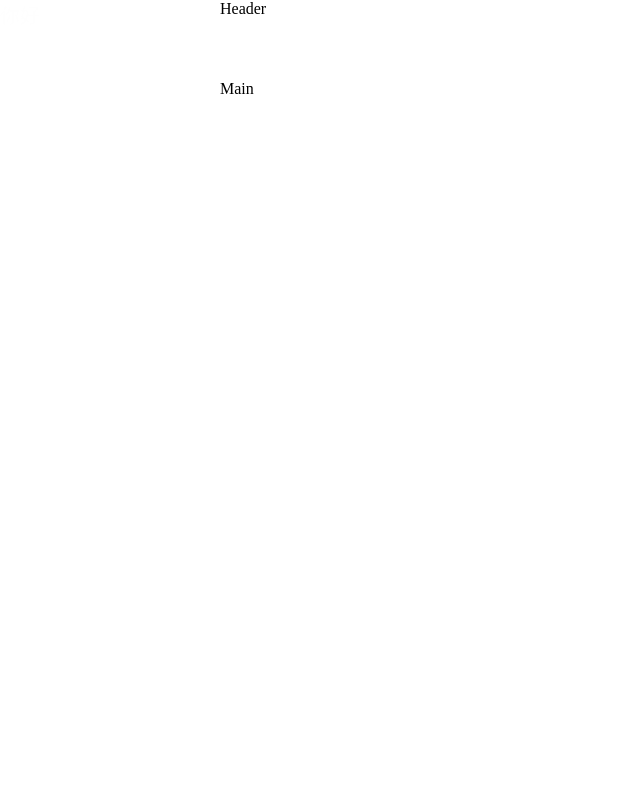
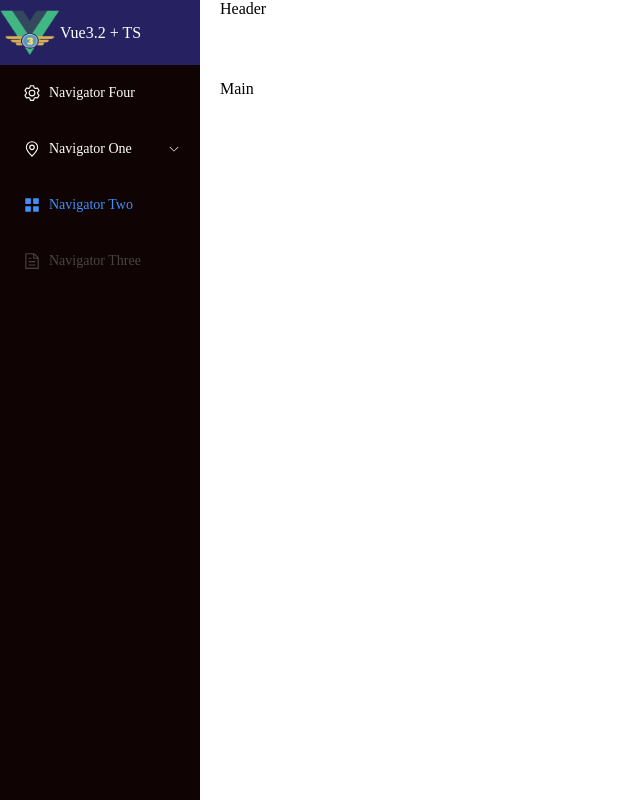
Before and after one commit to DingXY-sir/Public-Vue-Temp, a Vue app: page / in a window 1280 px wide. Shown: the whole page, without its empty margins (0-640 px from the left). Built offline with nearby package versions, Linux system fonts and the light colour scheme.

Commit message:
配置404页面

```diff
--- a/package.json
+++ b/package.json
@@ -10,7 +10,8 @@
   "dependencies": {
     "element-plus": "^2.1.7",
     "vue": "^3.2.25",
-    "vue-router": "4"
+    "vue-router": "4",
+    "vuex": "^4.0.2"
   },
   "devDependencies": {
     "@types/node": "^17.0.23",
--- a/src/components.d.ts
+++ b/src/components.d.ts
@@ -7,7 +7,11 @@ declare module 'vue' {
     ElAside: typeof import('element-plus/es')['ElAside']
     ElContainer: typeof import('element-plus/es')['ElContainer']
     ElHeader: typeof import('element-plus/es')['ElHeader']
+    ElIcon: typeof import('element-plus/es')['ElIcon']
     ElMain: typeof import('element-plus/es')['ElMain']
+    ElMenu: typeof import('element-plus/es')['ElMenu']
+    ElMenuItem: typeof import('element-plus/es')['ElMenuItem']
+    ElSubMenu: typeof import('element-plus/es')['ElSubMenu']
     HelloWorld: typeof import('./components/HelloWorld.vue')['default']
   }
 }
--- a/src/main.ts
+++ b/src/main.ts
@@ -1,8 +1,10 @@
 import { createApp } from 'vue'
 import App from './App.vue'
 import router from "./router/index"
+import store from "./store/index"
 import './styles/reset.scss'
 
 const app = createApp(App)
 app.use(router)
+app.use(store)
 app.mount('#app')
--- a/src/router/index.ts
+++ b/src/router/index.ts
@@ -1,15 +1,8 @@
-import { createRouter, createWebHashHistory, RouteRecordRaw } from "vue-router"
-
-const routes: Array<RouteRecordRaw> = [
-  {
-    path: "/",
-    name: "Layout",
-    component:() => import('@/view/layout/layout.vue')
-  }
-]
+import { createRouter, createWebHistory } from "vue-router"
+import routes from "./routes"
 
 const router = createRouter({
-  history: createWebHashHistory(),
+  history: createWebHistory(),
   routes
 })
 
--- /dev/null
+++ b/src/router/routes.ts
@@ -0,0 +1,17 @@
+import { RouteRecordRaw } from "vue-router";
+
+const routes: Array<RouteRecordRaw> = [
+  {
+    path: "/",
+    name: "Layout",
+    component:() => import('@/view/layout/layout.vue')
+  },
+  {
+    path: "/:pathMatch(.*)*",
+    name: "404",
+    component:() => import("@/view/404/404.vue")
+  }
+
+]
+
+export default routes
--- /dev/null
+++ b/src/store/index.ts
@@ -0,0 +1,15 @@
+
+import { createStore } from 'vuex'
+
+const store = createStore({
+  state() {
+    return {
+
+    }
+  },
+  mutations: {
+
+  }
+})
+
+export default store
--- a/src/styles/global_color.scss
+++ b/src/styles/global_color.scss
@@ -1,7 +1,7 @@
 // 全局默认颜色
 
 // menu-color
-$menuBg: #001529;
+$menuBg: #262262;
 $menuLogo: #002140;
 $menuActive: #4091f7;
 $menuColor: rgba(254, 254, 254, 0.65);
--- /dev/null
+++ b/src/view/404/404.vue
@@ -0,0 +1,10 @@
+<template>
+  <div class="not-found-container">
+    <h5>404未找到～</h5>
+  </div>
+</template>
+
+<script setup lang="ts">
+import { ref, reactive, computed, watch } from "vue";
+</script>
+<style lang="scss" scoped></style>
--- /dev/null
+++ b/src/view/layout/components/logo.vue
@@ -0,0 +1,24 @@
+<template>
+  <div class="logo-container">
+    <img src="@/assets/image/logo.png" alt="" />
+    <span>Vue3.2 + TS</span>
+  </div>
+</template>
+
+<script setup lang="ts">
+import { ref, reactive, computed, watch } from "vue";
+</script>
+<style lang="scss" scoped>
+.logo-container {
+  display: flex;
+  align-items: center;
+  padding: 10px 0;
+  img {
+    width: 60px;
+    height: 45px;
+  }
+  span {
+    color: $menuActiveColor;
+  }
+}
+</style>
--- a/src/view/layout/components/menu.vue
+++ b/src/view/layout/components/menu.vue
@@ -1,24 +1,37 @@
 <template>
+  <!-- <el-radio-group v-model="isCollapse" style="margin-bottom: 20px">
+    <el-radio-button :label="false">expand</el-radio-button>
+    <el-radio-button :label="true">collapse</el-radio-button>
+  </el-radio-group> -->
   <el-menu
     default-active="2"
     class="el-menu-vertical-demo"
     :collapse="isCollapse"
+    background-color="#0f0303"
+    text-color="#fff"
+    active-text-color="#4091f7"
+    router
+    collapse-transition
     @open="handleOpen"
     @close="handleClose"
   >
+    <el-menu-item index="4">
+      <el-icon><setting /></el-icon>
+      <template #title>Navigator Four</template>
+    </el-menu-item>
     <el-sub-menu index="1">
       <template #title>
         <el-icon><location /></el-icon>
         <span>Navigator One</span>
       </template>
-      <el-menu-item-group>
+      <!-- <el-menu-item-group>
         <template #title><span>Group One</span></template>
         <el-menu-item index="1-1">item one</el-menu-item>
         <el-menu-item index="1-2">item two</el-menu-item>
       </el-menu-item-group>
       <el-menu-item-group title="Group Two">
         <el-menu-item index="1-3">item three</el-menu-item>
-      </el-menu-item-group>
+      </el-menu-item-group> -->
       <el-sub-menu index="1-4">
         <template #title><span>item four</span></template>
         <el-menu-item index="1-4-1">item one</el-menu-item>
@@ -32,10 +45,6 @@
       <el-icon><document /></el-icon>
       <template #title>Navigator Three</template>
     </el-menu-item>
-    <el-menu-item index="4">
-      <el-icon><setting /></el-icon>
-      <template #title>Navigator Four</template>
-    </el-menu-item>
   </el-menu>
 </template>
 
@@ -48,7 +57,7 @@ import {
   Setting,
 } from "@element-plus/icons-vue";
 
-const isCollapse = ref(true);
+const isCollapse = ref(false);
 const handleOpen = (key: string, keyPath: string[]) => {
   console.log(key, keyPath);
 };
@@ -57,9 +66,15 @@ const handleClose = (key: string, keyPath: string[]) => {
 };
 </script>
 
-<style>
+<style scoped lang="scss">
 .el-menu-vertical-demo:not(.el-menu--collapse) {
   width: 200px;
-  min-height: 400px;
+  height: calc(100vh - 65px);
+  border: none;
+}
+.el-menu-item:hover {
+  outline: 0 !important;
+  color: #409eff !important;
+  // background-color:   !important;
 }
 </style>
--- a/src/view/layout/layout.vue
+++ b/src/view/layout/layout.vue
@@ -1,23 +1,27 @@
 <template>
   <div class="layout-container">
     <el-container>
-      <el-aside width="200px">
-        <p class="menu-color">你好</p>
+      <el-aside class="aside-container">
+        <logo />
+        <menu-nav />
       </el-aside>
       <el-container>
-        <el-header>Header</el-header>
-        <el-main>Main</el-main>
+        <el-header class="header-container">Header</el-header>
+        <el-main class="main-container">Main</el-main>
       </el-container>
     </el-container>
   </div>
 </template>
 
 <script setup lang="ts">
+import Logo from "./components/logo.vue";
+import MenuNav from "./components/menu.vue";
 import { ref, reactive, computed, watch } from "vue";
 </script>
 <style lang="scss" scoped>
-.menu-color {
-  color: $menuColor;
-  font-size: $menuFont;
+.aside-container {
+  width: 200px;
+  height: 100vh;
+  background-color: $menuBg;
 }
 </style>
```
Also changed, not shown: src/assets/image/logo.png (added), 1 other file (tests, documents, lock files or other folders).
